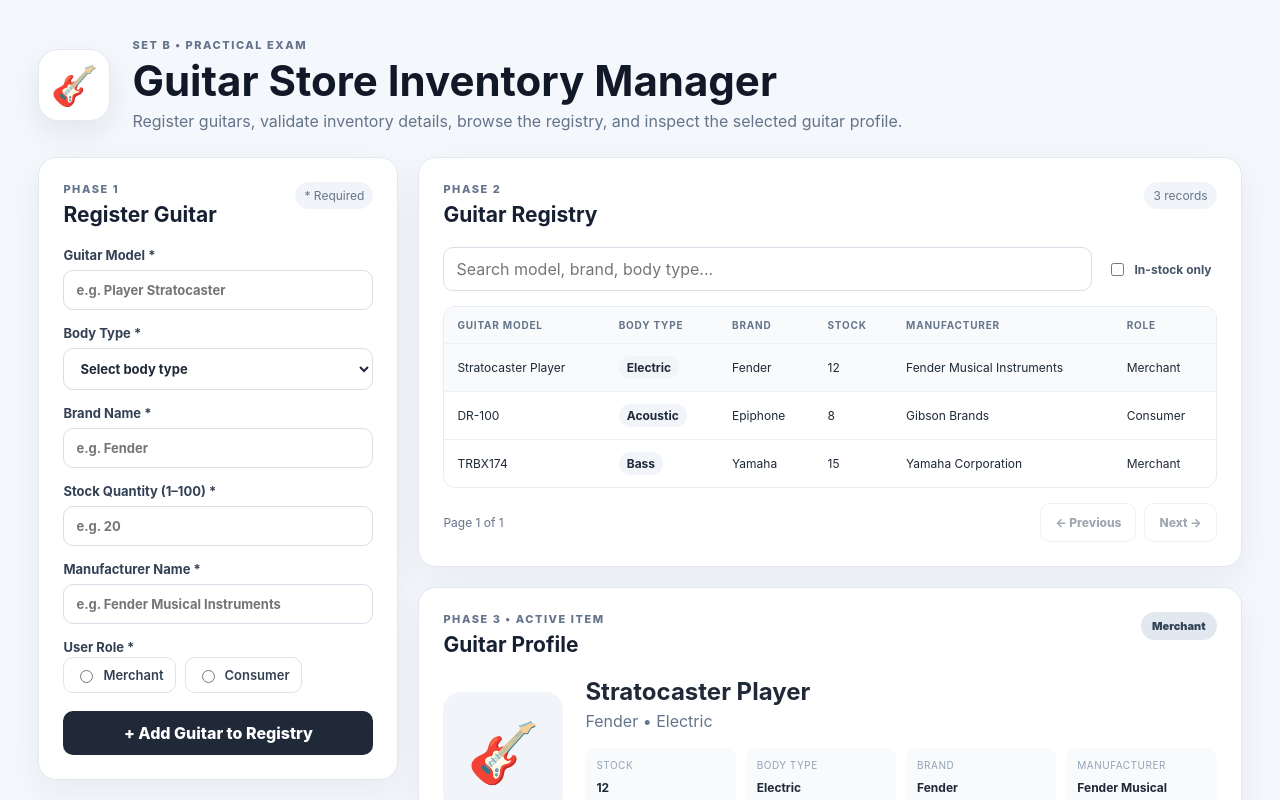
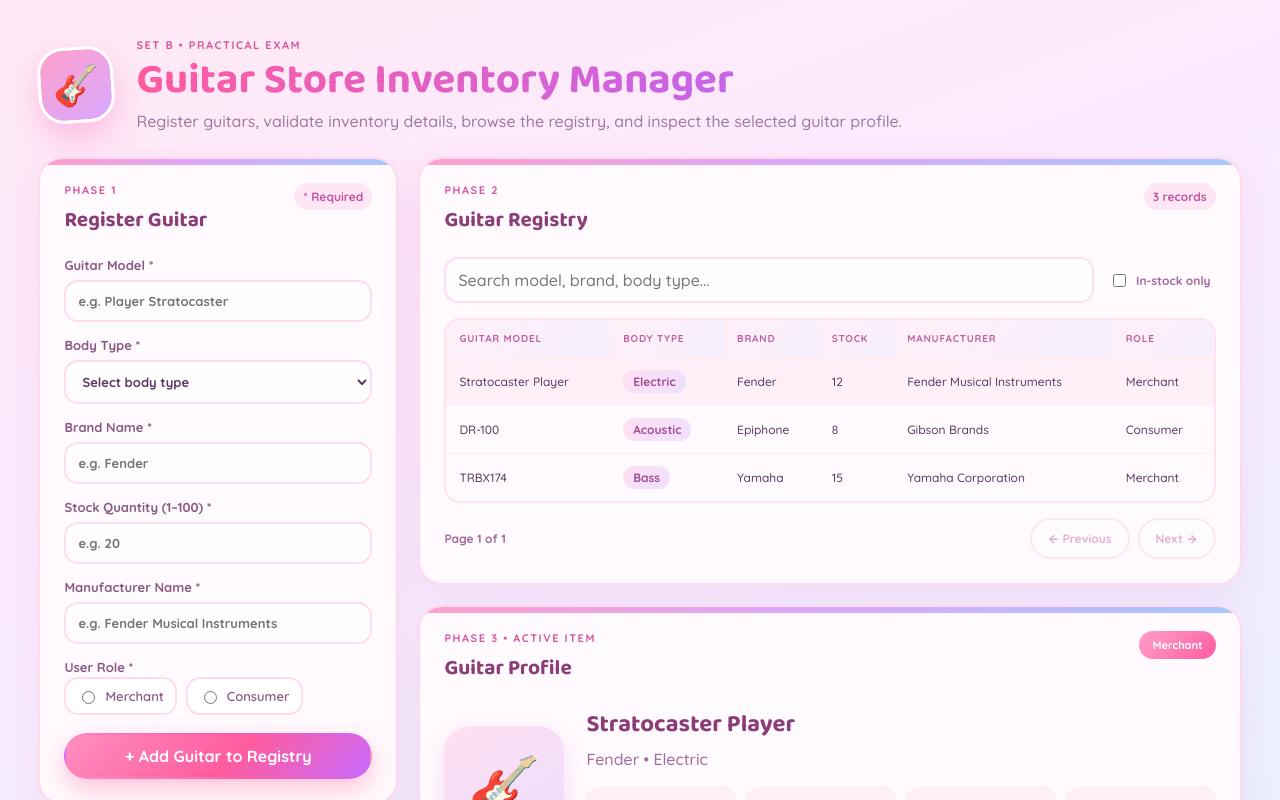
Before and after one commit to uzuizan/Reizzan, a React (Vite) app: page / in a window 1280 px wide. Shown: the top 800 px of the page. Built offline with nearby package versions, Linux system fonts and the light colour scheme.

Commit message:
pushh nayan te

```diff
--- a/index.html
+++ b/index.html
@@ -4,6 +4,12 @@
     <meta charset="UTF-8" />
     <meta name="viewport" content="width=device-width, initial-scale=1.0" />
     <title>Guitar Store Inventory Manager</title>
+    <link rel="preconnect" href="https://fonts.googleapis.com" />
+    <link rel="preconnect" href="https://fonts.gstatic.com" crossorigin />
+    <link
+      href="https://fonts.googleapis.com/css2?family=Baloo+2:wght@500;700;800&family=Quicksand:wght@500;600;700&display=swap"
+      rel="stylesheet"
+    />
   </head>
   <body>
     <div id="root"></div>
--- a/src/App.module.css
+++ b/src/App.module.css
@@ -3,15 +3,18 @@
 }
 
 :root {
-  font-family: Inter, ui-sans-serif, system-ui, -apple-system, BlinkMacSystemFont, "Segoe UI", sans-serif;
-  color: #1f2937;
-  background: #f4f7fb;
+  font-family: "Quicksand", ui-sans-serif, system-ui, -apple-system, BlinkMacSystemFont, "Segoe UI", sans-serif;
+  color: #5b3a63;
+  background: linear-gradient(160deg, #ffe9f4 0%, #fbeaff 45%, #eaf1ff 100%);
   font-synthesis: none;
 }
 
 body {
   margin: 0;
   min-width: 320px;
+  background: linear-gradient(160deg, #ffe9f4 0%, #fbeaff 45%, #eaf1ff 100%);
+  background-attachment: fixed;
+  min-height: 100vh;
 }
 
 button,
@@ -38,21 +41,22 @@
 }
 
 .hero-icon {
-  width: 72px;
-  height: 72px;
+  width: 76px;
+  height: 76px;
   display: grid;
   place-items: center;
-  background: #fff;
-  border: 1px solid #e4e9f0;
-  border-radius: 20px;
+  background: linear-gradient(145deg, #ff9fcb, #d9a8ff);
+  border: 3px solid #ffffff;
+  border-radius: 26px;
   font-size: 38px;
-  box-shadow: 0 12px 30px rgba(30, 50, 80, 0.08);
+  box-shadow: 0 14px 30px rgba(255, 105, 190, 0.35);
+  transform: rotate(-4deg);
 }
 
 .eyebrow,
 .section-label {
   margin: 0 0 6px;
-  color: #64748b;
+  color: #d6559c;
   font-size: 11px;
   font-weight: 800;
   letter-spacing: 0.14em;
@@ -65,16 +69,25 @@
   margin-top: 0;
 }
 
+h1,
+h2,
+h3 {
+  font-family: "Baloo 2", "Quicksand", ui-sans-serif, sans-serif;
+}
+
 h1 {
   margin-bottom: 7px;
   font-size: clamp(27px, 4vw, 42px);
   line-height: 1.1;
-  color: #111827;
+  background: linear-gradient(120deg, #ff5c9e, #b467ff);
+  -webkit-background-clip: text;
+  background-clip: text;
+  color: transparent;
 }
 
 .subtitle {
   margin-bottom: 0;
-  color: #64748b;
+  color: #9c7ba3;
   max-width: 800px;
 }
 
@@ -86,11 +99,23 @@
 }
 
 .card {
-  background: #fff;
-  border: 1px solid #e3e8ef;
-  border-radius: 18px;
-  box-shadow: 0 12px 35px rgba(30, 50, 80, 0.06);
+  position: relative;
+  background: #fffafd;
+  border: 2px solid #ffd9ec;
+  border-radius: 24px;
+  box-shadow: 0 16px 40px rgba(230, 120, 190, 0.14);
   padding: 24px;
+  overflow: hidden;
+}
+
+.card::before {
+  content: "";
+  position: absolute;
+  top: 0;
+  left: 0;
+  right: 0;
+  height: 6px;
+  background: linear-gradient(90deg, #ff9fcb, #d9a8ff, #a6c8ff);
 }
 
 .form-card {
@@ -113,16 +138,18 @@
 h2 {
   margin-bottom: 0;
   font-size: 21px;
-  color: #172033;
+  color: #8a3d78;
+  font-weight: 700;
 }
 
 .required-note,
 .count {
   font-size: 12px;
-  color: #64748b;
-  background: #f1f5f9;
+  color: #c256a0;
+  background: #ffe6f4;
   padding: 6px 9px;
   border-radius: 999px;
+  font-weight: 700;
 }
 
 form {
@@ -136,25 +163,25 @@
   gap: 7px;
   font-size: 13px;
   font-weight: 700;
-  color: #334155;
+  color: #8a5a86;
 }
 
 input:not([type="radio"]):not([type="checkbox"]),
 select {
   width: 100%;
-  border: 1px solid #d7dee8;
-  border-radius: 10px;
+  border: 2px solid #ffdcee;
+  border-radius: 14px;
   padding: 11px 12px;
   outline: none;
-  background: #fff;
-  color: #1f2937;
+  background: #fffdfe;
+  color: #5b3a63;
   transition: border-color 0.15s, box-shadow 0.15s;
 }
 
 input:not([type="radio"]):not([type="checkbox"]):focus,
 select:focus {
-  border-color: #64748b;
-  box-shadow: 0 0 0 3px rgba(100, 116, 139, 0.12);
+  border-color: #ff8fc0;
+  box-shadow: 0 0 0 4px rgba(255, 143, 192, 0.2);
 }
 
 fieldset {
@@ -177,54 +204,59 @@
   display: flex;
   align-items: center;
   gap: 7px;
-  border: 1px solid #dce3eb;
+  border: 2px solid #ffdcee;
   padding: 9px 11px;
-  border-radius: 10px;
+  border-radius: 14px;
   font-weight: 600;
   cursor: pointer;
+  background: #fff;
 }
 
 .radio-label:has(input:checked) {
-  border-color: #334155;
-  background: #f8fafc;
+  border-color: #ff5c9e;
+  background: linear-gradient(135deg, #ffe6f4, #f6e6ff);
+  color: #b8408d;
 }
 
 .radio-label input {
-  accent-color: #334155;
+  accent-color: #ff5c9e;
 }
 
 .error {
-  color: #c2410c;
-  font-weight: 600;
+  color: #e0538c;
+  font-weight: 700;
   font-size: 11px;
 }
 
 .success {
   padding: 10px 12px;
-  border-radius: 9px;
-  background: #f0fdf4;
-  border: 1px solid #bbf7d0;
-  color: #166534;
+  border-radius: 12px;
+  background: linear-gradient(135deg, #ffe6f4, #f3e9ff);
+  border: 1px solid #ffc2e2;
+  color: #a8408a;
   font-size: 12px;
   font-weight: 700;
 }
 
 .primary-btn,
 .secondary-btn {
-  border-radius: 10px;
-  border: 1px solid transparent;
-  padding: 11px 14px;
+  border-radius: 999px;
+  border: 2px solid transparent;
+  padding: 11px 16px;
   font-weight: 800;
 }
 
 .primary-btn {
   margin-top: 3px;
-  background: #1f2937;
+  background: linear-gradient(135deg, #ff8fc0, #ff5c9e 55%, #c86bff);
   color: white;
+  box-shadow: 0 10px 24px rgba(255, 92, 158, 0.35);
+  transition: transform 0.15s, box-shadow 0.15s;
 }
 
 .primary-btn:hover {
-  background: #111827;
+  transform: translateY(-1px);
+  box-shadow: 0 14px 28px rgba(255, 92, 158, 0.45);
 }
 
 .toolbar {
@@ -243,19 +275,32 @@
   gap: 7px;
   white-space: nowrap;
   padding: 0 5px;
-  color: #475569;
+  color: #a2699c;
   font-size: 12px;
   font-weight: 700;
 }
 
 .toggle input {
-  accent-color: #334155;
+  accent-color: #ff5c9e;
 }
 
 .table-wrap {
   overflow-x: auto;
-  border: 1px solid #e7ebf0;
-  border-radius: 12px;
+  border: 2px solid #ffe1f0;
+  border-radius: 16px;
+}
+
+.table-wrap::-webkit-scrollbar {
+  height: 10px;
+}
+
+.table-wrap::-webkit-scrollbar-track {
+  background: #ffeef7;
+}
+
+.table-wrap::-webkit-scrollbar-thumb {
+  background: linear-gradient(90deg, #ff9fcb, #d9a8ff);
+  border-radius: 999px;
 }
 
 table {
@@ -268,13 +313,13 @@
 td {
   text-align: left;
   padding: 12px 13px;
-  border-bottom: 1px solid #edf0f4;
+  border-bottom: 1px solid #ffeef7;
   font-size: 12px;
 }
 
 th {
-  background: #f8fafc;
-  color: #64748b;
+  background: linear-gradient(135deg, #fff0f8, #f6effe);
+  color: #c060a0;
   font-size: 10px;
   letter-spacing: 0.08em;
   text-transform: uppercase;
@@ -286,7 +331,7 @@
 
 tbody tr:hover,
 .selected-row {
-  background: #f8fafc;
+  background: #fff0f8;
 }
 
 tbody tr {
@@ -300,19 +345,21 @@
 .type-badge {
   display: inline-block;
   border-radius: 999px;
-  padding: 4px 8px;
-  background: #f1f5f9;
+  padding: 4px 10px;
+  background: linear-gradient(135deg, #ffe0f0, #eee0ff);
+  color: #a24d95;
   font-weight: 700;
 }
 
 .low-stock {
   font-weight: 900;
-  text-decoration: underline;
+  color: #ff5c9e;
+  text-decoration: underline wavy;
 }
 
 .empty {
   text-align: center;
-  color: #94a3b8;
+  color: #d0a7c8;
   padding: 30px;
 }
 
@@ -322,7 +369,8 @@
   align-items: center;
   margin-top: 15px;
   font-size: 12px;
-  color: #64748b;
+  color: #a2699c;
+  font-weight: 700;
 }
 
 .pagination > div {
@@ -332,8 +380,12 @@
 
 .secondary-btn {
   background: white;
-  border-color: #d8e0e9;
-  color: #334155;
+  border-color: #ffd0e8;
+  color: #c256a0;
+}
+
+.secondary-btn:hover:not(:disabled) {
+  background: #fff0f8;
 }
 
 .secondary-btn:disabled {
@@ -352,9 +404,10 @@
   height: 120px;
   display: grid;
   place-items: center;
-  border-radius: 18px;
-  background: #f1f5f9;
+  border-radius: 26px;
+  background: linear-gradient(145deg, #ffe0f0, #ecdcff);
   font-size: 58px;
+  box-shadow: 0 10px 22px rgba(216, 140, 210, 0.25);
 }
 
 .profile-main {
@@ -364,10 +417,11 @@
 .profile-main h3 {
   margin-bottom: 5px;
   font-size: 24px;
+  color: #8a3d78;
 }
 
 .profile-main p {
-  color: #64748b;
+  color: #a2699c;
   margin-bottom: 17px;
 }
 
@@ -379,13 +433,13 @@
 
 .detail-grid div {
   padding: 11px;
-  background: #f8fafc;
-  border-radius: 10px;
+  background: #fff0f8;
+  border-radius: 14px;
 }
 
 .detail-grid span {
   display: block;
-  color: #94a3b8;
+  color: #d093c4;
   font-size: 10px;
   text-transform: uppercase;
   letter-spacing: 0.05em;
@@ -395,43 +449,46 @@
 .detail-grid strong {
   font-size: 12px;
   overflow-wrap: anywhere;
+  color: #6b3f66;
 }
 
 .role-badge {
-  padding: 7px 11px;
+  padding: 7px 13px;
   border-radius: 999px;
   font-size: 11px;
   font-weight: 900;
 }
 
 .role-badge.merchant {
-  background: #e2e8f0;
-  color: #334155;
+  background: linear-gradient(135deg, #ff9fcb, #ff5c9e);
+  color: white;
 }
 
 .role-badge.consumer {
-  background: #f1f5f9;
-  color: #475569;
+  background: linear-gradient(135deg, #c9a8ff, #a67bff);
+  color: white;
 }
 
 .hook-note {
   margin-top: 20px;
   padding: 11px 13px;
-  border-left: 3px solid #64748b;
-  background: #f8fafc;
-  color: #64748b;
+  border-left: 4px solid #ff8fc0;
+  background: #fff0f8;
+  border-radius: 0 12px 12px 0;
+  color: #b8709e;
   font-size: 11px;
 }
 
 .empty-profile {
-  color: #94a3b8;
+  color: #d0a7c8;
 }
 
 footer {
   text-align: center;
   padding-top: 24px;
-  color: #94a3b8;
+  color: #c68ab8;
   font-size: 11px;
+  font-weight: 600;
 }
 
 @media (max-width: 1050px) {
@@ -464,7 +521,7 @@
     width: 55px;
     height: 55px;
     font-size: 29px;
-    border-radius: 15px;
+    border-radius: 18px;
   }
 
   .card {
```
